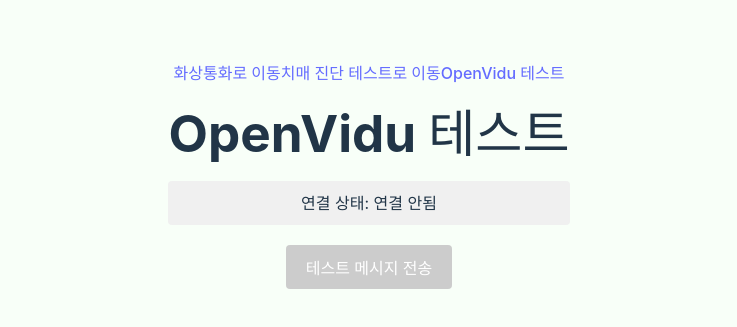
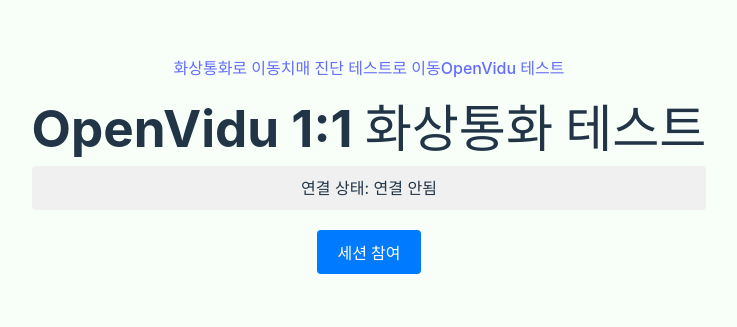
Before and after one commit to yooniqlo-kim/TalkTalkCare, a React (Vite) app in the folder frontend/dabeen/talktalkcare/: page /openvidu-test in a window 1280 px wide. Shown: the part 215-542 px from the top of the page, without its empty margins (271-1008 px from the left). Built offline with nearby package versions, Linux system fonts and the light colour scheme; no server answers.

Commit message:
test: WebRTC test

```diff
--- a/frontend/dabeen/talktalkcare/package.json
+++ b/frontend/dabeen/talktalkcare/package.json
@@ -10,6 +10,7 @@
     "preview": "vite preview"
   },
   "dependencies": {
+    "openvidu-browser": "^2.31.0",
     "react": "^18.3.1",
     "react-dom": "^18.3.1",
     "react-router-dom": "^7.1.4"
--- a/frontend/dabeen/talktalkcare/src/pages/OpenViduTest.css
+++ b/frontend/dabeen/talktalkcare/src/pages/OpenViduTest.css
@@ -1,26 +1,56 @@
 .openvidu-test-container {
   padding: 20px;
-  max-width: 800px;
+  max-width: 1200px;
   margin: 0 auto;
 }
 
 .connection-status {
-  margin: 20px 0;
+  margin: 10px 0;
   padding: 10px;
   background-color: #f0f0f0;
   border-radius: 4px;
 }
 
-button {
+.button-container {
+  margin: 20px 0;
+}
+
+.button-container button {
   padding: 10px 20px;
-  background-color: #4CAF50;
+  font-size: 16px;
+  cursor: pointer;
+  background-color: #007bff;
   color: white;
   border: none;
   border-radius: 4px;
-  cursor: pointer;
 }
 
-button:disabled {
-  background-color: #cccccc;
-  cursor: not-allowed;
+.button-container button:hover {
+  background-color: #0056b3;
 }
+
+.video-container {
+  display: flex;
+  flex-wrap: wrap;
+  gap: 20px;
+  justify-content: center;
+}
+
+.stream-container {
+  width: 640px;
+  background-color: #f8f9fa;
+  padding: 10px;
+  border-radius: 8px;
+}
+
+.stream-container h3 {
+  margin: 0 0 10px 0;
+  text-align: center;
+}
+
+.stream-container video {
+  width: 100%;
+  height: 480px;
+  object-fit: cover;
+  border-radius: 4px;
+}
--- a/frontend/dabeen/talktalkcare/src/pages/OpenViduTest.tsx
+++ b/frontend/dabeen/talktalkcare/src/pages/OpenViduTest.tsx
@@ -1,52 +1,145 @@
-import React, { useEffect, useRef, useState } from 'react';
+import React, { useEffect, useState } from 'react';
+import { OpenVidu, Session, Publisher, Subscriber } from 'openvidu-browser';
 import './OpenViduTest.css';
 
+const OPENVIDU_SERVER_URL = 'https://talktalkcare.com';
+const OPENVIDU_SERVER_SECRET = 'talktalkcare';  // docker-compose.yml의 OPENVIDU_SECRET 값으로 변경
+
 const OpenViduTest: React.FC = () => {
+  const [session, setSession] = useState<Session | undefined>(undefined);
+  const [publisher, setPublisher] = useState<Publisher | undefined>(undefined);
+  const [subscribers, setSubscribers] = useState<Subscriber[]>([]);
+  const [sessionId, setSessionId] = useState('test-session');
   const [isConnected, setIsConnected] = useState(false);
-  const wsRef = useRef<WebSocket | null>(null);
+
+  const createSession = async (sessionId: string) => {
+    const response = await fetch(`${OPENVIDU_SERVER_URL}/openvidu/api/sessions`, {
+      method: 'POST',
+      headers: {
+        'Content-Type': 'application/json',
+        'Authorization': 'Basic ' + btoa(`OPENVIDUAPP:${OPENVIDU_SERVER_SECRET}`)
+      },
+      body: JSON.stringify({ customSessionId: sessionId })
+    });
+
+    if (response.status === 409) {
+      return sessionId;
+    }
+
+    const data = await response.json();
+    return data.id;
+  };
+
+  const createToken = async (sessionId: string) => {
+    const response = await fetch(`${OPENVIDU_SERVER_URL}/openvidu/api/sessions/${sessionId}/connection`, {
+      method: 'POST',
+      headers: {
+        'Content-Type': 'application/json',
+        'Authorization': 'Basic ' + btoa(`OPENVIDUAPP:${OPENVIDU_SERVER_SECRET}`)
+      }
+    });
+    const data = await response.json();
+    return data.token;
+  };
+
+  const joinSession = async () => {
+    try {
+      const OV = new OpenVidu();
+      const session = OV.initSession();
+      setSession(session);
+
+      session.on('streamCreated', (event) => {
+        const subscriber = session.subscribe(event.stream, undefined);
+        setSubscribers(prev => [...prev, subscriber]);
+      });
+
+      session.on('streamDestroyed', (event) => {
+        setSubscribers(prev => prev.filter(sub => sub !== event.stream.streamManager));
+      });
+
+      session.on('connectionCreated', () => {
+        setIsConnected(true);
+        console.log('OpenVidu 연결됨');
+      });
+
+      // 세션 생성 및 토큰 발급
+      const sessionId = await createSession(sessionId);
+      const token = await createToken(sessionId);
+
+      // 세션 연결
+      await session.connect(token);
+
+      // 퍼블리셔 초기화
+      const publisher = await OV.initPublisher(undefined, {
+        audioSource: undefined,
+        videoSource: undefined,
+        publishAudio: true,
+        publishVideo: true,
+        resolution: '640x480',
+        frameRate: 30,
+        insertMode: 'APPEND',
+      });
+
+      // 스트림 발행
+      await session.publish(publisher);
+      setPublisher(publisher);
+
+    } catch (error) {
+      console.error('세션 연결 에러:', error);
+    }
+  };
+
+  const leaveSession = () => {
+    if (session) {
+      session.disconnect();
+      setSession(undefined);
+      setPublisher(undefined);
+      setSubscribers([]);
+      setIsConnected(false);
+    }
+  };
 
   useEffect(() => {
-    // WebSocket 연결
-    wsRef.current = new WebSocket('wss://talktalkcare.com/openvidu/signal');
-
-    wsRef.current.onopen = () => {
-      setIsConnected(true);
-      console.log('WebSocket 연결됨');
-    };
-
-    wsRef.current.onmessage = (event) => {
-      console.log('메시지 수신:', event.data);
-    };
-
-    wsRef.current.onerror = (error) => {
-      console.error('WebSocket 에러:', error);
-    };
-
     return () => {
-      if (wsRef.current) {
-        wsRef.current.close();
-      }
+      leaveSession();
     };
   }, []);
 
-  const sendTestMessage = () => {
-    if (wsRef.current && isConnected) {
-      wsRef.current.send('테스트 메시지');
-    }
-  };
-
   return (
     <div className="openvidu-test-container">
-      <h1>OpenVidu 테스트</h1>
+      <h1>OpenVidu 1:1 화상통화 테스트</h1>
       <div className="connection-status">
         연결 상태: {isConnected ? '연결됨' : '연결 안됨'}
       </div>
-      <button
-        onClick={sendTestMessage}
-        disabled={!isConnected}
-      >
-        테스트 메시지 전송
-      </button>
+      <div className="button-container">
+        {!session ? (
+          <button onClick={joinSession}>세션 참여</button>
+        ) : (
+          <button onClick={leaveSession}>세션 나가기</button>
+        )}
+      </div>
+      <div className="video-container">
+        {publisher && (
+          <div className="stream-container">
+            <h3>내 비디오</h3>
+            <video autoPlay={true} ref={video => {
+              if (video) {
+                video.srcObject = publisher.stream.getMediaStream();
+              }
+            }} />
+          </div>
+        )}
+        {subscribers.map((subscriber, i) => (
+          <div key={i} className="stream-container">
+            <h3>상대방 비디오</h3>
+            <video autoPlay={true} ref={video => {
+              if (video) {
+                video.srcObject = subscriber.stream.getMediaStream();
+              }
+            }} />
+          </div>
+        ))}
+      </div>
     </div>
   );
 };
```
Also changed, not shown: 1 other file (tests, documents, lock files or other folders).
